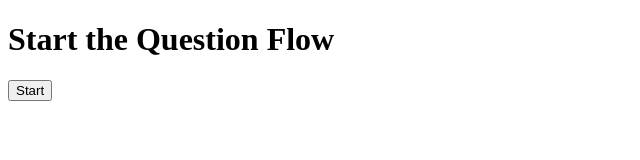
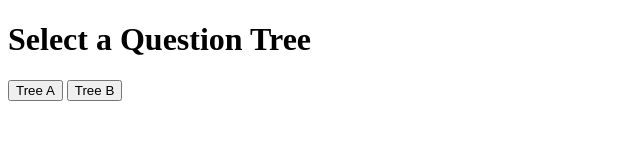
Before and after one commit to scoots38/Find_Math_Gaps, a plain HTML site: page index.html in a window 1280 px wide. Shown: the whole page, without its empty margins (0-640 px from the left). Drawn offline with Linux system fonts and the light colour scheme.

Commit message:
upgrading question tree

```diff
--- a/index.html
+++ b/index.html
@@ -2,45 +2,72 @@
 <html>
 <head>
   <meta charset="UTF-8">
-  <title>Question Flow</title>
+  <title>Multi-Tree Question Flow</title>
 </head>
 <body>
-  <h1>Start the Question Flow</h1>
-  <button onclick="nextQuestion('q1')">Start</button>
+  <h1>Select a Question Tree</h1>
+  <div id="menu">
+    <button onclick="startTree('treeA')">Tree A</button>
+    <button onclick="startTree('treeB')">Tree B</button>
+  </div>
+
   <div id="questionBox" style="margin-top:20px;"></div>
 
   <script>
-    const flow = {
+    const trees = {
+      treeA: {
         q1: {
-        question: "Do you like cats?",
+          question: "Is the sky blue?",
           answers: {
-          Yes: "q2a",
-          No: "q2b"
-        }
-      },
-      q2a: {
-        question: "Do you own a cat?",
-        answers: {
-          Yes: "end",
+            Yes: "q2",
             No: "end"
           }
         },
-      q2b: {
-        question: "Do you like dogs?",
+        q2: {
+          question: "Do you like the color blue?",
           answers: {
             Yes: "end",
             No: "end"
           }
         },
         end: {
-        question: "Thanks for answering!",
+          question: "Thanks for answering Tree A!",
           answers: {}
+        }
+      },
+      treeB: {
+        q1: {
+          question: "Do you like pizza?",
+          answers: {
+            Yes: "q2",
+            No: "end"
+          }
+        },
+        q2: {
+          question: "With or without pineapple?",
+          answers: {
+            With: "end",
+            Without: "end"
+          }
+        },
+        end: {
+          question: "Thanks for answering Tree B!",
+          answers: {}
+        }
       }
     };
 
+    let currentTree = null;
+
+    function startTree(treeName) {
+      currentTree = trees[treeName];
+      document.getElementById('menu').style.display = 'none';
+      nextQuestion('q1');
+    }
+
     function nextQuestion(id) {
       const container = document.getElementById('questionBox');
-      const q = flow[id];
+      const q = currentTree[id];
       if (!q) return;
       container.innerHTML = `<p>${q.question}</p>` +
         Object.entries(q.answers).map(
```
Lines whose indentation alone changed are shown as unchanged.
